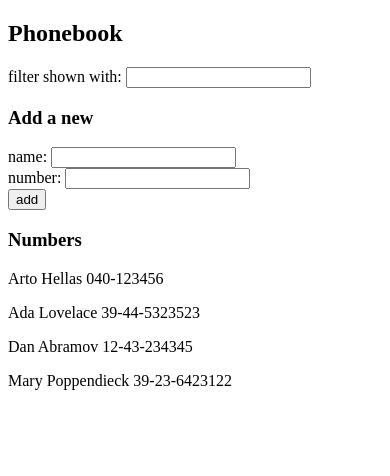
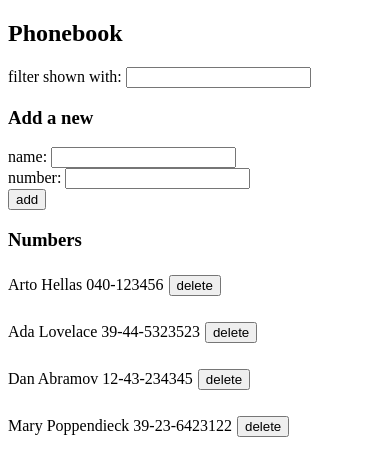
Before and after one commit to mikeleppane/Full-Stack-open-2021, a React (Create React App) app in the folder osa2/puhelinluettelo/: page / in a window 390 px wide. Shown: the top 476 px of the page. Built offline with nearby package versions, Linux system fonts and the light colour scheme; data requests are answered from the project's data file.

Commit message:
Part2, exercises 2.15-2.18: Further development of the phonebook project.

```diff
--- a/osa2/puhelinluettelo/src/App.js
+++ b/osa2/puhelinluettelo/src/App.js
@@ -1,8 +1,8 @@
 import React, { useEffect, useState } from "react";
-import axios from "axios";
 import ShowPersons from "./components/ShowPersons";
 import PhonebookFilter from "./components/PhonebookFilter";
 import PersonForm from "./components/PersonForm";
+import personService from "./services/personService";
 
 const App = () => {
   const [persons, setPersons] = useState([]);
@@ -10,33 +10,75 @@ const App = () => {
   const [newNumber, setNewNumber] = useState("");
   const [filter, setFilter] = useState("");
 
-  const personDBURL = "http://localhost:3001/persons";
-
   useEffect(() => {
-    axios.get(personDBURL).then((response) => {
-      console.log(response.data);
-      setPersons(response.data);
-    });
+    personService
+      .getAll()
+      .then((allPersons) => {
+        setPersons(allPersons);
+      })
+      .catch((error) => {
+        console.log(error);
+      });
   }, []);
 
   const addPerson = (event) => {
     event.preventDefault();
-    if (persons.filter((item) => item.name === newName).length > 0) {
-      window.alert(`${newName} is already added to phonebook`);
-      setNewName("");
-      setNewNumber("");
-      return;
-    }
     const isNameAndNumberFilled = newName && newNumber;
 
     if (isNameAndNumberFilled) {
       const newPerson = { name: newName, number: newNumber };
-      setPersons(persons.concat(newPerson));
+      const personInDB = persons.find((person) => person.name === newName);
+      const shouldUpdateExistingPerson =
+        personInDB && newNumber !== personInDB.number;
+      if (shouldUpdateExistingPerson) {
+        if (
+          window.confirm(
+            `${personInDB.name} is already added to phonebook, replace the old number with a new one?`
+          )
+        ) {
+          const changePerson = { ...personInDB, number: newNumber };
+          personService
+            .update(personInDB.id, changePerson)
+            .then((returnedPerson) => {
+              setPersons(
+                persons.map((person) =>
+                  personInDB.id !== person.id ? person : returnedPerson
+                )
+              );
+            })
+            .catch((error) => {
+              console.log(error);
+            });
+        }
+      }
+      if (!personInDB) {
+        personService
+          .create(newPerson)
+          .then((returnedPerson) => {
+            setPersons(persons.concat(returnedPerson));
+          })
+          .catch((error) => {
+            console.log(error);
+          });
+      }
     } else {
       window.alert("Please fill both fields for name and number.");
     }
     setNewName("");
     setNewNumber("");
+  };
+
+  const removePerson = (person) => {
+    if (window.confirm(`Do you want to delete ${person.name}?`)) {
+      personService
+        .remove(person.id)
+        .then(() => {
+          setPersons(persons.filter((p) => p.id !== person.id));
+        })
+        .catch((error) => {
+          console.log(error);
+        });
+    }
   };
 
   const handleNewPersonChange = (event) => {
@@ -64,7 +106,11 @@ const App = () => {
         handleNewNumberChange={handleNewNumberChange}
       />
       <h3>Numbers</h3>
-      <ShowPersons persons={persons} filter={filter} />
+      <ShowPersons
+        persons={persons}
+        filter={filter}
+        onDeleteHandler={removePerson}
+      />
     </div>
   );
 };
--- /dev/null
+++ b/osa2/puhelinluettelo/src/components/Button.js
@@ -0,0 +1,11 @@
+import React from "react";
+
+const Button = ({ text, onButtonClick }) => {
+  return (
+    <button style={{ margin: "5px" }} onClick={onButtonClick}>
+      {text}
+    </button>
+  );
+};
+
+export default Button;
--- a/osa2/puhelinluettelo/src/components/ShowPersons.js
+++ b/osa2/puhelinluettelo/src/components/ShowPersons.js
@@ -1,4 +1,5 @@
 import React from "react";
+import Button from "./Button";
 
 const filterPersons = (persons, filter) => {
   return persons
@@ -14,7 +15,7 @@ const filterPersons = (persons, filter) => {
     ));
 };
 
-const ShowPersons = ({ persons, filter }) => {
+const ShowPersons = ({ persons, filter, onDeleteHandler }) => {
   return (
     <div>
       {filter ? (
@@ -22,9 +23,15 @@ const ShowPersons = ({ persons, filter }) => {
       ) : (
         <div>
           {persons.map((person) => (
-            <p key={person.name}>
-              {person.name} {person.number}
-            </p>
+            <div key={person.name}>
+              <p>
+                {person.name} {person.number}
+                <Button
+                  text={"delete"}
+                  onButtonClick={() => onDeleteHandler(person)}
+                />
+              </p>
+            </div>
           ))}
         </div>
       )}
--- /dev/null
+++ b/osa2/puhelinluettelo/src/services/personService.js
@@ -0,0 +1,34 @@
+import axios from "axios";
+
+const personDBURL = "http://localhost:3001";
+const axiosInstance = axios.create({
+  baseURL: personDBURL,
+  timeout: 5000,
+});
+
+const getAll = () => {
+  const request = axiosInstance.get("/persons");
+  return request.then((response) => response.data);
+};
+
+const create = (newObject) => {
+  const request = axiosInstance.post("/persons", newObject);
+  return request.then((response) => response.data);
+};
+
+const update = (id, newObject) => {
+  const request = axiosInstance.put(`/persons/${id}`, newObject);
+  return request.then((response) => response.data);
+};
+
+const remove = (id) => {
+  const request = axiosInstance.delete(`/persons/${id}`);
+  return request.then();
+};
+
+export default {
+  getAll,
+  create,
+  update,
+  remove,
+};
```
